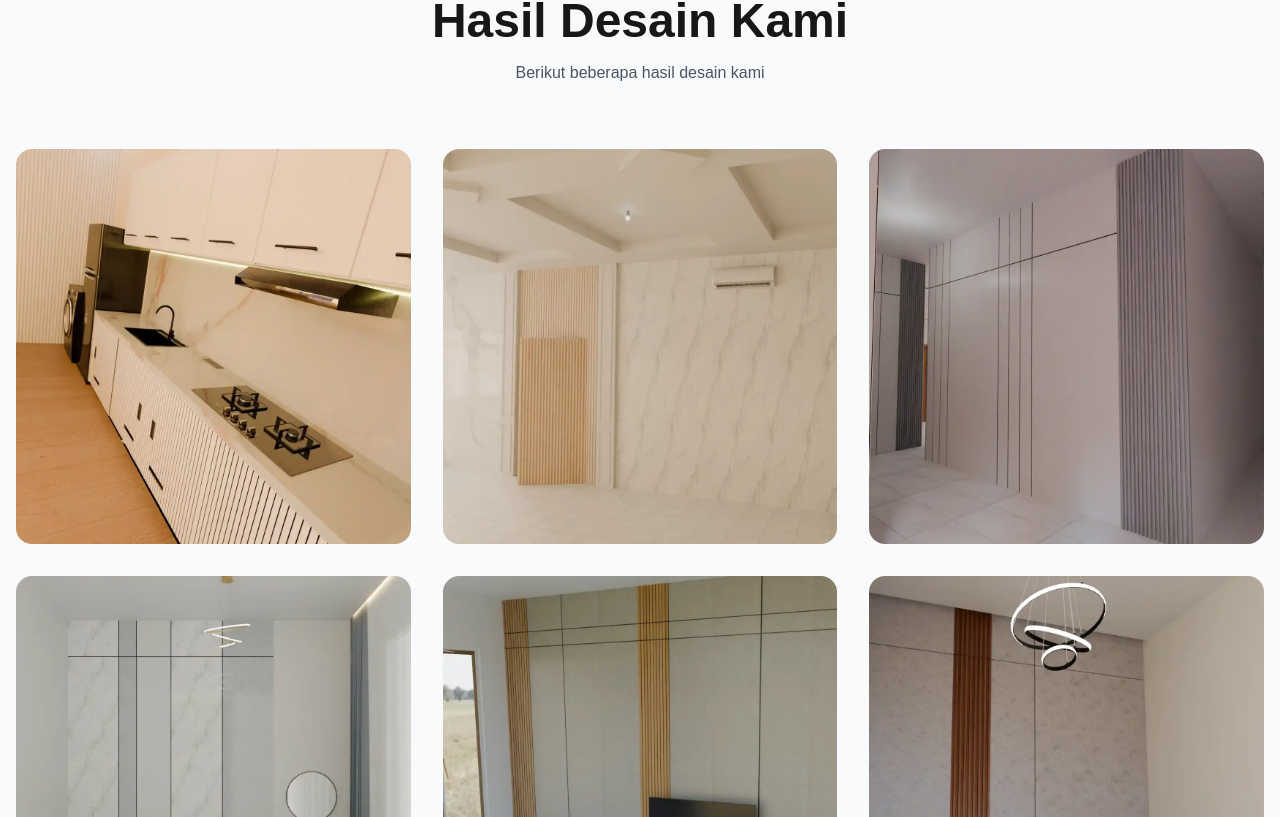
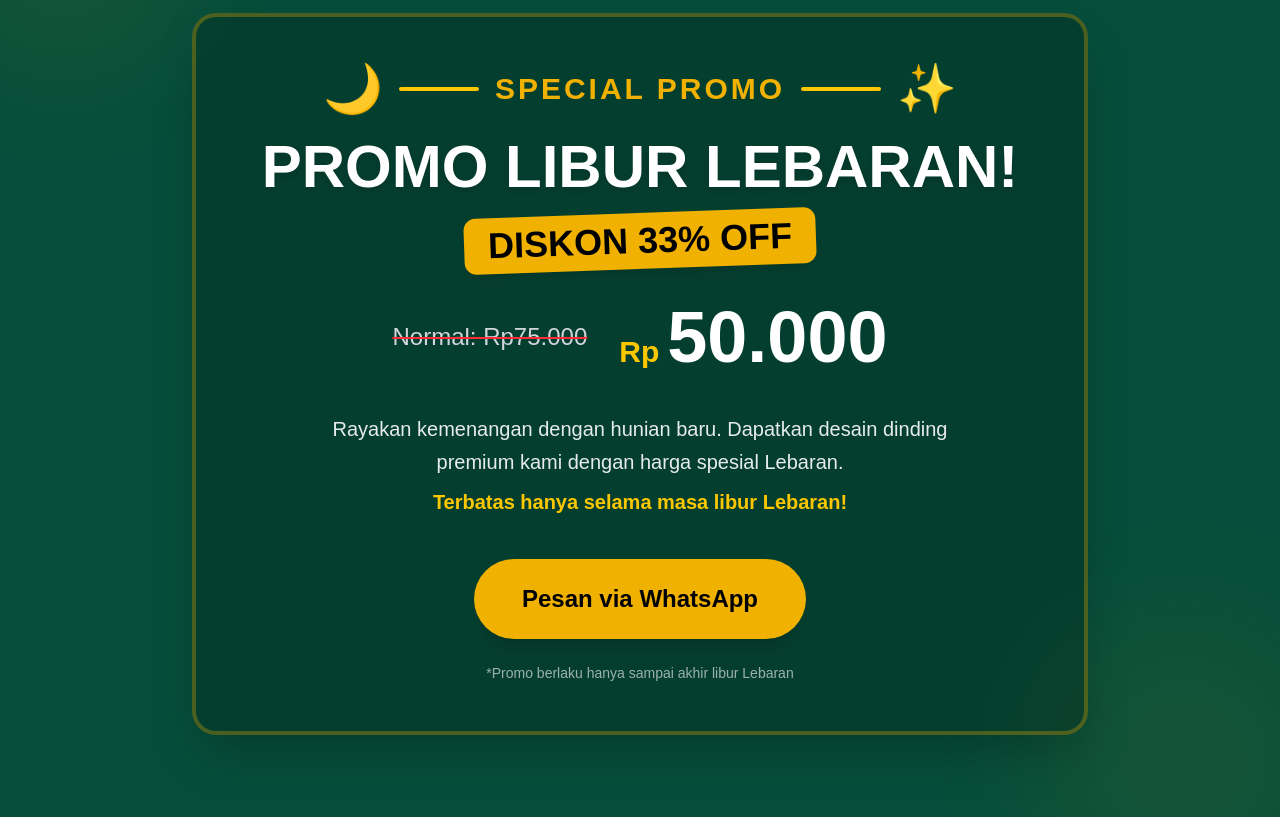
Before and after one commit to guntekhunter/rapistudio, a Next.js app: page / in a window 1280 px wide. Shown: the part 883-1700 px from the top of the page. Built offline with nearby package versions, Linux system fonts and the light colour scheme.

Commit message:
feat: add promo lebaran

```diff
--- /dev/null
+++ b/app/components/PromoLiburLebaran.tsx
@@ -0,0 +1,59 @@
+import WhatsAppButton from "./WhatsappButton";
+
+export default function PromoLiburLebaran() {
+  return (
+    <section className="relative overflow-hidden py-16 md:py-24 bg-[#064e3b]">
+      {/* Decorative background elements */}
+      <div className="absolute top-0 left-0 w-full h-full opacity-10 pointer-events-none">
+        <div className="absolute top-[-10%] left-[-5%] w-64 h-64 rounded-full bg-yellow-400 blur-3xl animate-pulse" />
+        <div className="absolute bottom-[-10%] right-[-5%] w-80 h-80 rounded-full bg-yellow-500 blur-3xl animate-pulse delay-700" />
+      </div>
+
+      <div className="container mx-auto px-4 relative z-10">
+        <div className="max-w-4xl mx-auto text-center border-4 border-yellow-500/30 rounded-3xl p-8 md:p-12 backdrop-blur-sm bg-black/20 shadow-2xl">
+          {/* Festive Icon/Header */}
+          <div className="mb-6 flex justify-center items-center gap-4">
+            <span className="text-4xl md:text-5xl">🌙</span>
+            <div className="h-1 w-12 md:w-20 bg-yellow-400 rounded-full" />
+            <span className="text-2xl md:text-3xl font-bold text-yellow-500 uppercase tracking-widest">
+              Special Promo
+            </span>
+            <div className="h-1 w-12 md:w-20 bg-yellow-400 rounded-full" />
+            <span className="text-4xl md:text-5xl">✨</span>
+          </div>
+
+          {/* Main Title */}
+          <h2 className="text-4xl md:text-6xl font-black text-white mb-4 drop-shadow-lg">
+            PROMO LIBUR LEBARAN!
+          </h2>
+
+          <div className="inline-block bg-yellow-500 text-black font-black text-2xl md:text-4xl px-6 py-2 rounded-xl rotate-[-2deg] mb-8 shadow-lg transform hover:scale-105 transition-transform">
+            DISKON 33% OFF
+          </div>
+
+          {/* Price Section */}
+          <div className="flex flex-col md:flex-row items-center justify-center gap-4 md:gap-8 mb-10">
+            <div className="text-gray-300 text-xl md:text-2xl line-through decoration-red-500 decoration-2">
+              Normal: Rp75.000
+            </div>
+            <div className="text-5xl md:text-7xl font-black text-white flex items-baseline gap-2">
+              <span className="text-2xl md:text-3xl font-bold text-yellow-400">Rp</span>
+              50.000
+            </div>
+          </div>
+
+          <p className="text-lg md:text-xl text-white/90 mb-10 max-w-2xl mx-auto leading-relaxed">
+            Rayakan kemenangan dengan hunian baru. Dapatkan desain dinding premium kami dengan harga spesial Lebaran.
+            <span className="block font-bold text-yellow-400 mt-2">Terbatas hanya selama masa libur Lebaran!</span>
+          </p>
+
+          <WhatsAppButton className="!bg-yellow-500 !text-black font-extrabold text-xl md:text-2xl py-6 px-12 hover:scale-105 transition-all shadow-xl hover:shadow-yellow-500/20 active:scale-95 border-none" />
+
+          <p className="mt-6 text-white/60 text-sm">
+            *Promo berlaku hanya sampai akhir libur Lebaran
+          </p>
+        </div>
+      </div>
+    </section>
+  );
+}
--- a/app/components/Testimoni.tsx
+++ b/app/components/Testimoni.tsx
@@ -1,6 +1,10 @@
 import Image from "next/image";
 
-const images = ["/images/testimoni 1.webp"];
+const images = [
+  "/images/testimoni 1.webp",
+  "/images/testimoni 2.webp",
+  "/images/testimoni 3.webp",
+];
 
 export default function ImageGrid() {
   return (
--- a/app/page.tsx
+++ b/app/page.tsx
@@ -1,6 +1,9 @@
 import Hero from "./components/Hero";
 import dynamic from "next/dynamic";
 
+const PromoLiburLebaran = dynamic(
+  () => import("./components/PromoLiburLebaran"),
+);
 const ImageGrid = dynamic(() => import("./components/ImageGrid"));
 const Testimoni = dynamic(() => import("./components/Testimoni"));
 const WhyUs = dynamic(() => import("./components/WhyUs"));
@@ -16,6 +19,7 @@ export default function Home() {
   return (
     <main className="min-h-screen">
       <Hero />
+      <PromoLiburLebaran />
       <ImageGrid />
       <WhyUs />
       <BeforeAfter />
```
Also changed, not shown: public/images/testimoni 2.webp (added), public/images/testimoni 3.webp (added).
